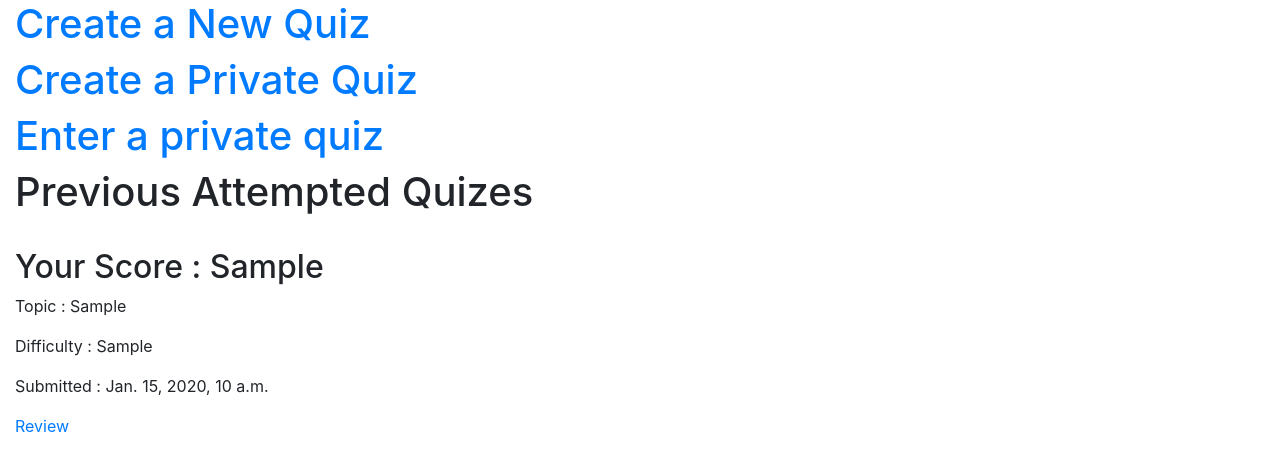
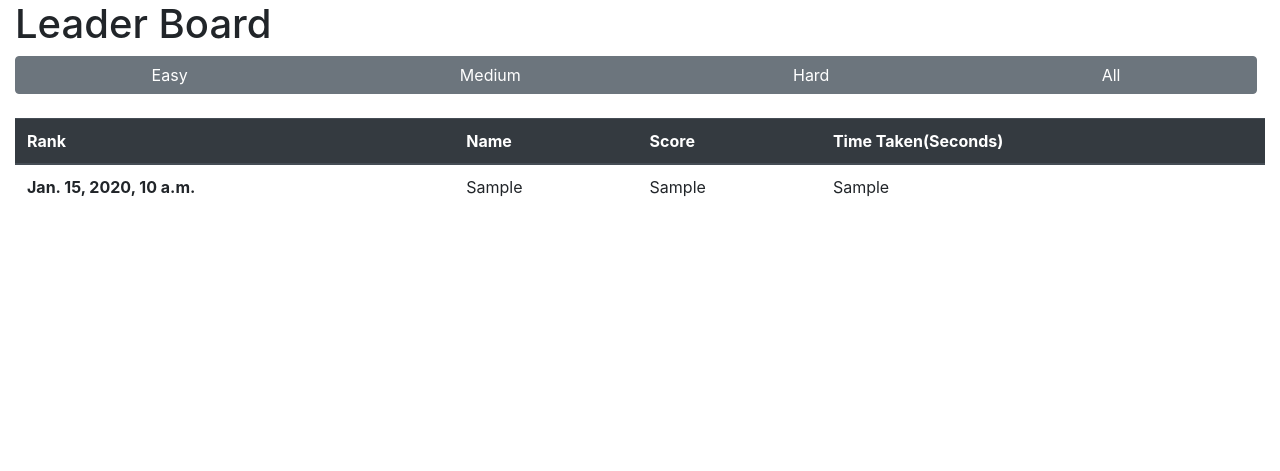
Before and after one commit to abhra04/quiz, a Django app: page /questions/homepage/ in a window 1280 px wide. Shown: the part 56-527 px from the top of the page. Run offline with Django 3.2, Linux system fonts and the light colour scheme; a user stored in the database is signed in; tables that the repository leaves empty hold one stand-in row (values such as "Sample post"); some libraries are stand-ins or nearby versions.

Commit message:
Update homePage.html

```diff
--- a/questions/templates/homePage.html
+++ b/questions/templates/homePage.html
@@ -1,17 +1,77 @@
+<link rel="stylesheet" href="https://cdn.jsdelivr.net/npm/bootstrap@4.5.3/dist/css/bootstrap.min.css" integrity="sha384-TX8t27EcRE3e/ihU7zmQxVncDAy5uIKz4rEkgIXeMed4M0jlfIDPvg6uqKI2xXr2" crossorigin="anonymous">
+
+<script src="https://code.jquery.com/jquery-3.5.1.slim.min.js" integrity="sha384-DfXdz2htPH0lsSSs5nCTpuj/zy4C+OGpamoFVy38MVBnE+IbbVYUew+OrCXaRkfj" crossorigin="anonymous"></script>
+<script src="https://cdn.jsdelivr.net/npm/bootstrap@4.5.3/dist/js/bootstrap.bundle.min.js" integrity="sha384-ho+j7jyWK8fNQe+A12Hb8AhRq26LrZ/JpcUGGOn+Y7RsweNrtN/tE3MoK7ZeZDyx" crossorigin="anonymous"></script>
+
+<style type="text/css">
+
+	.center {
+  width: 1500px;
+}
+</style>
+
+
 {%  extends 'usermain.html' %}
 {% block content %}
-<h1><a href="/questions/createQuestions">Create a New Quiz</a></h1>
-<h1><a href="/questions/privatequiz">Create a Private Quiz</a></h1>
-<h1><a href="/questions/allrooms">Enter a private quiz</a></h1>
 
-<h1>Previous Attempted Quizes</h1><br>
 
-{% for score in form.items %}
+<!doctype html>
+<html lang="en">
+  <head>
+    <!-- Required meta tags -->
+    <meta charset="utf-8">
+    <meta name="viewport" content="width=device-width, initial-scale=1, shrink-to-fit=no">
 
-	<h2> Your Score : {{ score.1.0 }} </h2>
-	<p>Topic : {{score.1.1}}</p>
-	<p>Difficulty : {{score.1.2}}</p>
-	<p>Submitted : {{score.1.3}}</p>
-	<a href="{{score.0}}"> Review</a>
-{% endfor %}
-{% endblock%}
+    <!-- Bootstrap CSS -->
+    <link rel="stylesheet" href="https://cdn.jsdelivr.net/npm/bootstrap@4.5.3/dist/css/bootstrap.min.css" integrity="sha384-TX8t27EcRE3e/ihU7zmQxVncDAy5uIKz4rEkgIXeMed4M0jlfIDPvg6uqKI2xXr2" crossorigin="anonymous">
+
+    <title>Leader Board</title>
+  </head>
+  <body>
+    <h1>Leader Board</h1>
+    <div class="btn-toolbar" role="toolbar" aria-label="Toolbar with button groups">
+  <div class="btn-group mr-2 center" role="group" aria-label="First group">
+    <button type="button" class="btn btn-secondary" onclick="location.href='/questions/leaderboard/Easy'">Easy</button>
+    <button type="button" class="btn btn-secondary"onclick="location.href='/questions/leaderboard/Medium'">Medium</button>
+    <button type="button" class="btn btn-secondary" onclick="location.href='/questions/leaderboard/Hard'">Hard</button>
+    <button type="button" class="btn btn-secondary" onclick="location.href='/questions/leaderboard/combined'">All</button>
+  </div>
+</div>
+<br>
+
+
+
+    <script src="https://code.jquery.com/jquery-3.5.1.slim.min.js" integrity="sha384-DfXdz2htPH0lsSSs5nCTpuj/zy4C+OGpamoFVy38MVBnE+IbbVYUew+OrCXaRkfj" crossorigin="anonymous"></script>
+    <script src="https://cdn.jsdelivr.net/npm/bootstrap@4.5.3/dist/js/bootstrap.bundle.min.js" integrity="sha384-ho+j7jyWK8fNQe+A12Hb8AhRq26LrZ/JpcUGGOn+Y7RsweNrtN/tE3MoK7ZeZDyx" crossorigin="anonymous"></script>
+
+
+    <table class="table table-hover">
+  <thead class="thead-dark">
+    <tr>
+      <th scope="col">Rank</th>
+      <th scope="col">Name</th>
+      <th scope="col">Score</th>
+      <th scope="col">Time Taken(Seconds)</th>
+    </tr>
+  </thead>
+  <tbody>
+
+  	{% for scores in form.values%}
+    <tr>
+      <th scope="row">{{scores.3}}</th>
+      <td>{{scores.0}} </td>
+      <td>{{scores.1}} </td>
+      <td>{{scores.2}}</td>
+
+    </tr>
+    {%endfor%}
+
+  </tbody>
+</table>
+
+  </body>
+
+
+
+</html>
+{% endblock %}
```
